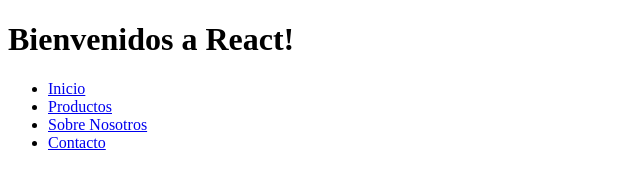
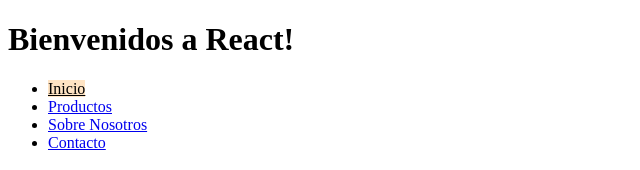
Before and after one commit to patricioprietogaray/numen2023, a React (Create React App) app: page / in a window 1280 px wide. Shown: the top 170 px of the page, without its empty margins (0-640 px from the left). Built offline with nearby package versions, Linux system fonts and the light colour scheme.

Commit message:
navBar con estilos
Se recarga todo con <a>
Se recarga lo necesario con <Link>
Se recarga lo necesario con clases
<li><NavLink to='/' activeClassName='active'>Inicio</NavLink></li>

```diff
--- a/src/App.css
+++ b/src/App.css
@@ -0,0 +1,9 @@
+
+/* cada vez que cliquee en el NavBar quedará con el estilo lo último que
+se cliqueó, que quede marcado el item de navegacion */
+/* <li><NavLink to='/' activeClassName='active'>Inicio</NavLink></li> */
+
+.active {
+    color: black;
+    background-color: bisque;
+}
--- a/src/components/react-router/NavBar.js
+++ b/src/components/react-router/NavBar.js
@@ -1,7 +1,8 @@
 // crear un componente nav
 
 import React from 'react';
-import { Link } from 'react-router-dom';
+import '../../App.css';
+import { Link, NavLink } from 'react-router-dom';
 
 const NavBar = () => {
     return (
@@ -15,11 +16,22 @@
                 <li><a href='/contacto'>Contacto</a></li> */}
 
                 {/* to={'ruta'} */}
-                {/* el Link to hace que la página NO SE RECARGUE Y NO PEGUE SALTOS!!! */}
-                <li><Link to={'/'}>Inicio</Link></li>
+                {/* el Link to hace que la página NO SE RECARGUE Y NO PEGUE SALTOS!!!
+                SOLO SE RECARGA LO NECESARIO!!!!*/}
+                {/* <li><Link to={'/'}>Inicio</Link></li>
                 <li><Link to={'/productos'}>Productos</Link></li>
                 <li><Link to={'/sobre-nosotros'}>Sobre Nosotros</Link></li>
-                <li><Link to={'/contacto'}>Contacto</Link></li>
+                <li><Link to={'/contacto'}>Contacto</Link></li> */}
+
+
+                {/* navLink puede senalar en que pagina nos encontramos */}
+                {/* activeClassName puede mostrar que el item seleccionado quede remarcado
+                con ayuda de la clase active, SOLO SE RECARGA LO NECESARIO!!!! */}
+                <li><NavLink to='/' activeClassName='active'>Inicio</NavLink></li>
+                <li><NavLink to={'/productos'}>Productos</NavLink></li>
+                <li><NavLink to={'/sobre-nosotros'}>Sobre Nosotros</NavLink></li>
+                <li><NavLink to={'/contacto'}>Contacto</NavLink></li>
+
             </ul>
         </nav>
     );
```
